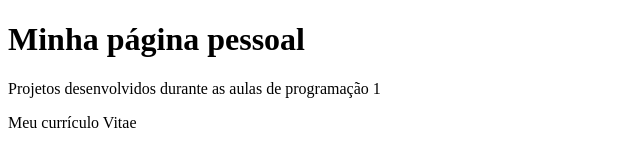
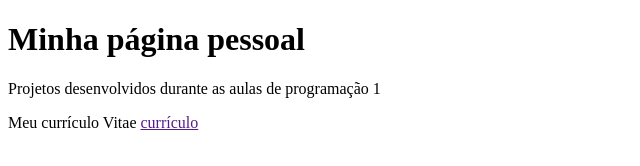
Before and after one commit to EzeqCM/projetos_html_ads_2024, a plain HTML site: page index.html in a window 1280 px wide. Shown: the full height of the page, 0-640 px from the left. Drawn offline with Linux system fonts and the light colour scheme.

Commit message:
adicionando o caminho para o currículo

```diff
--- a/index.html
+++ b/index.html
@@ -6,9 +6,11 @@
 	<title>Ezeq</title>
 </head>
 <body>
+
 	<h1>Minha página pessoal</h1>
 	<p>Projetos desenvolvidos durante as aulas de programação 1</p>
 
 	Meu currículo Vitae
+	<a href="">currículo</a>
 </body>
 </html>
```
